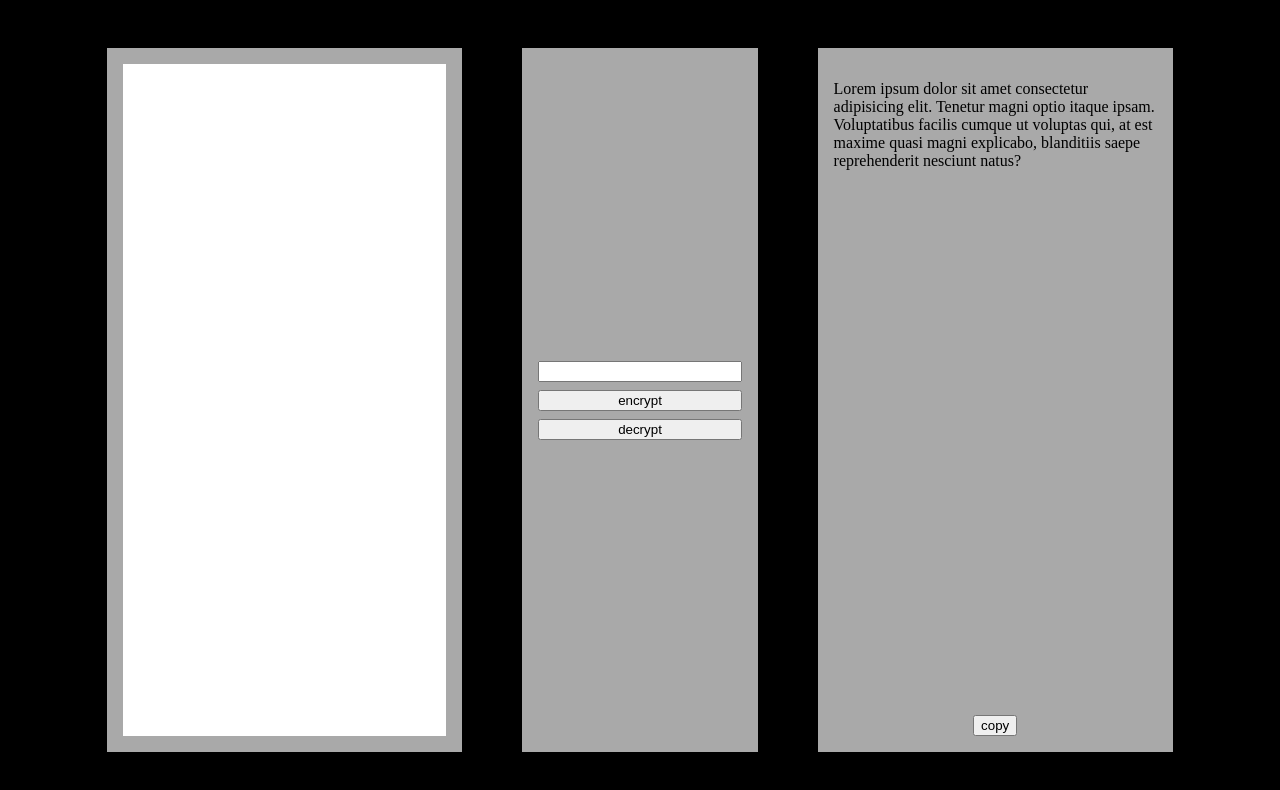
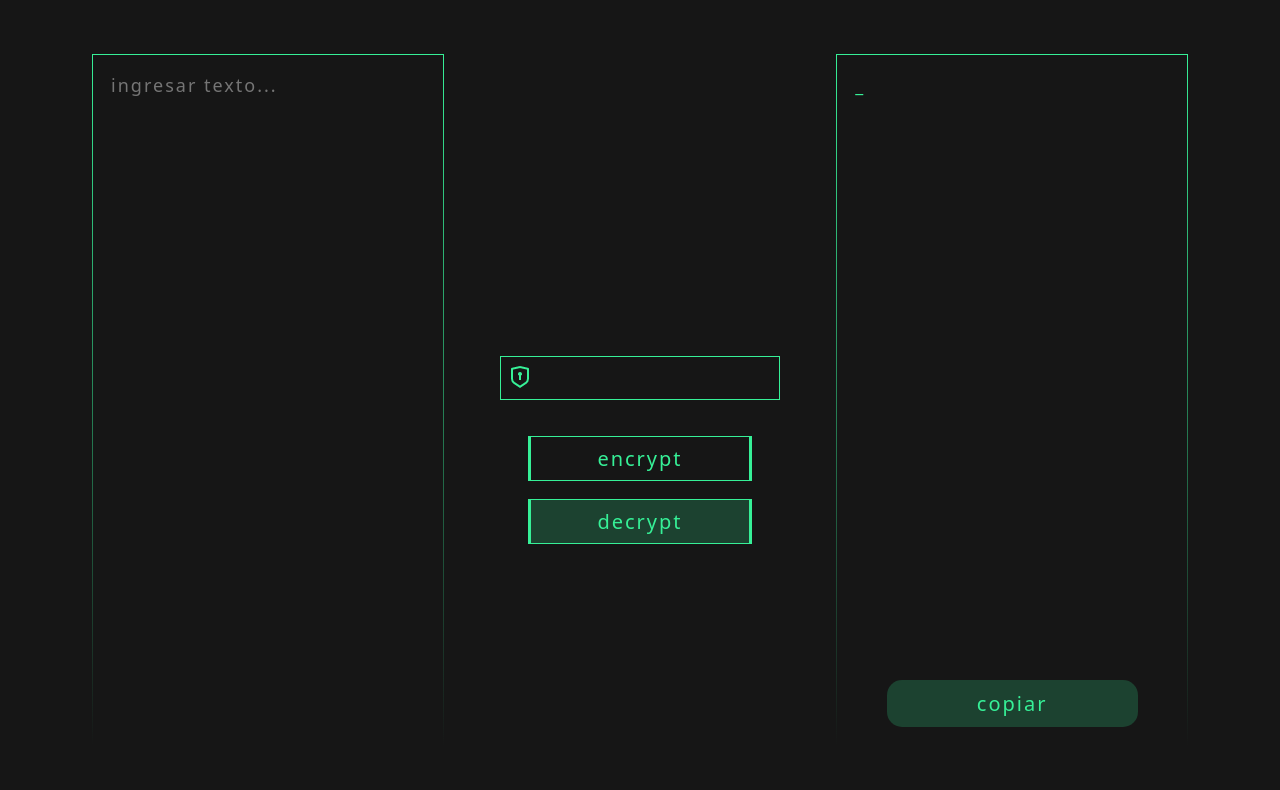
Before and after one commit to valentin1609/encrypter, a plain HTML site: page index.html in a window 1280 px wide. Drawn offline with Linux system fonts and the light colour scheme.

Commit message:
app lista

```diff
--- a/index.html
+++ b/index.html
@@ -12,25 +12,26 @@
 <body>
 
     <section class="input">
-        <textarea name="" id="input" rows="10"></textarea>
+        <form action="">
+        <textarea name="" id="input" rows="10" placeholder="ingresar texto..." autofocus ></textarea>
+    </form>
     </section>
+
     <div class="encrypt">
-        <input type="text" id="password">
+        <input type="password" id="password">
         <button onclick="onEncrypt()">encrypt</button>
         <button onclick="onDecrypt()">decrypt</button>
     </div>
+
     <section class="output">
-        <div class="text-container">
+        <div class="output-text">
             <p id="output">
-                Lorem ipsum dolor sit amet consectetur adipisicing elit. Tenetur magni optio itaque ipsam. Voluptatibus
-                facilis cumque ut voluptas qui, at est maxime quasi magni explicabo, blanditiis saepe reprehenderit
-                nesciunt
-                natus?
+               <span>_</span>
             </p>
         </div>
 
-        <div class="button-container">
-            <button onclick="onCopy()">copy</button>
+        <div class="output-button">
+            <button onclick="onCopy()">copiar</button>
         </div>
     </section>
 
--- a/script.js
+++ b/script.js
@@ -81,8 +81,6 @@ function decrypt(input, wordCode) {
 
 }
 
-
-
 function defaultEncrypt(input) {
   let newText = "";
   for (let i = 0; i < input.length; i++) {
--- a/style.css
+++ b/style.css
@@ -1,64 +1,168 @@
-*{
+* {
   box-sizing: border-box;
+  --bg: #161616;
+  --bg2: #1b1b1b;
+  --principal: #36f097;
+  font-size: 18px;
+  font-family:system-ui, -apple-system, BlinkMacSystemFont, 'Segoe UI', Roboto, Oxygen, Ubuntu, Cantarell, 'Open Sans', 'Helvetica Neue', sans-serif
 }
 
 body {
-    background-color: black;
+  background-color: var(--bg);
   display: flex;
   flex-wrap: nowrap;
+  justify-content: space-evenly;
   height: 100vh;
   width: 100%;
   margin: 0;
   padding: 3em;
 }
 
+/* input y output seccions */
 section {
   width: 30%;
   height: 100%;
-    margin: 0 auto;
   padding: 1em;
-    background-color: darkgrey;
+  background-color: linear-gradient(to bottom, var(--bg2) 0%, #00000000 100%) 1;
+
+  border: 1px solid;
+  border-image: linear-gradient(to bottom, var(--principal) 0%, #00000000 100%) 1;
 }
 
+/* input  */
 .input textarea {
   resize: none;
   width: 100%;
   height: 100%;
+  background-color: transparent;
+  color: var(--principal);
+  text-align: justify;
+  letter-spacing: 2px;
 
   /* sobreescribiendo estilos por default */
   border: none;
-    padding: 1em;
+  padding: 0;
+}
+.input textarea:focus-visible {
+  outline: none;
+  background-color: transparent;
 }
 
-.input textarea:focus-visible {
-    outline: none;
-}
-.output{
+/* output  */
+.output {
   display: flex;
   flex-direction: column;
   justify-content: space-between;
 }
 
-.output .text-container {
+.output-text {
   width: 100%;
+  color: var(--principal);
+  letter-spacing: 2px;
+  text-align: justify;
+}
+.output-text p {
+  margin: 0;
 }
 
-.output .button-container {
+
+.output-button {
   width: 100%;
   display: flex;
   justify-content: center;
 }
 
-
-
-
+/* encriptacion seccion  */
 .encrypt {
-    width: 20%;
+  width: 27%;
   height: 100%;
-    background-color: darkgrey;
   display: flex;
   flex-direction: column;
   justify-content: center;
-    gap: 0.5em;
+  align-items: center;
+  gap: 1em;
   padding: 1em;
+  margin-top: 50px;
 }
+
+/* contraseña */
+#password {
+  background-color: transparent;
+  border: 1px solid var(--principal);
+  padding: 0.5em 1em;
+  width: 100%;
+  margin-bottom: 1em;
+  color: var(--principal);
+
+  background-image: url("shield-keyhole-line.png");
+  background-position: 7px 8px;
+  background-repeat: no-repeat;
+  padding-left: 40px;
+}
+#password:focus {
+  background-color: #1b1b1b;
+  outline: none;
+  box-shadow: 0 0 0 1px var(--principal);
+}
+
+/* botones de encriptar y desencriptar */
+.encrypt button {
+  background-color: transparent;
+  border-left: 3px solid var(--principal);
+  border-bottom: 1px solid var(--principal);
+  border-top: 1px solid var(--principal);
+  border-right: 3px solid var(--principal);
+  padding: 0.4em 0;
+  width: 80%;
+  color: #36f097;
+  font-size: 20px;
+  font-weight: 500;
+  letter-spacing: 2px;
+}
+.encrypt button:last-child {
+  background-color: rgba(54, 240, 150, 0.2);
+}
+.encrypt button:hover {
+  box-shadow: 0 1px 5px 1px var(--principal);
+  cursor: pointer;
+}
+
+
+/* boton copiar */
+.output-button button {
+  width: 80%;
+  background-color: rgba(54, 240, 150, 0.2);
+  border: none;
+  border-radius: 15px;
+  padding: 0.5em 0;
+  font-size: 20px;
+  font-weight: 400;
+  letter-spacing: 2px;
+  color: var(--principal);
+}
+.output-button button:hover {
+  cursor: pointer;
+}
+.output-button button:active {
+  color: transparent;
+}
+
+
+/* animacion de console */
+span {
+  animation: 1s console ease 5;
+}
+@keyframes console {
+  0% {
+    opacity: 0;
+  }
+  50% {
+    opacity: 0;
+  }
+  51% {
+    opacity: 1;
+  }
+  100% {
+    opacity: 1;
+  }
+}
```
Also changed, not shown: shield-keyhole-line.png (added). Lines whose indentation alone changed are shown as unchanged.
